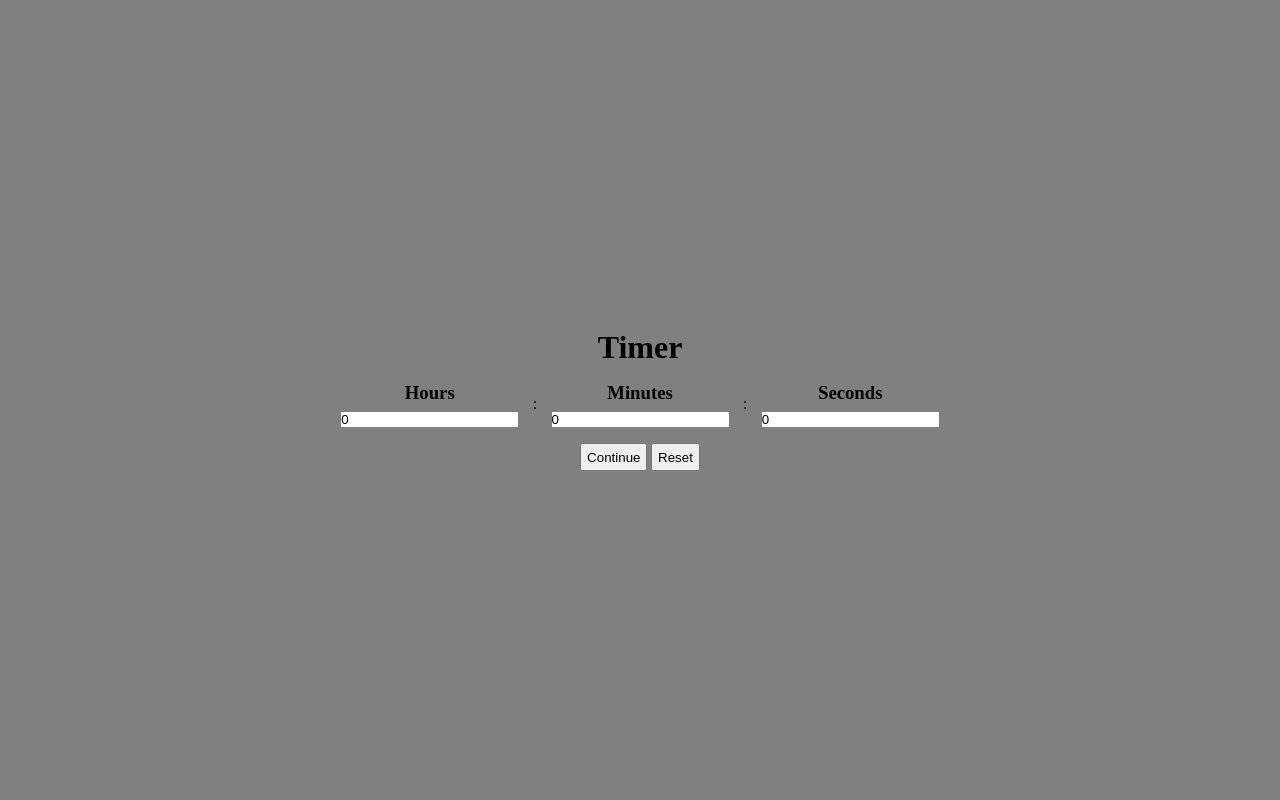
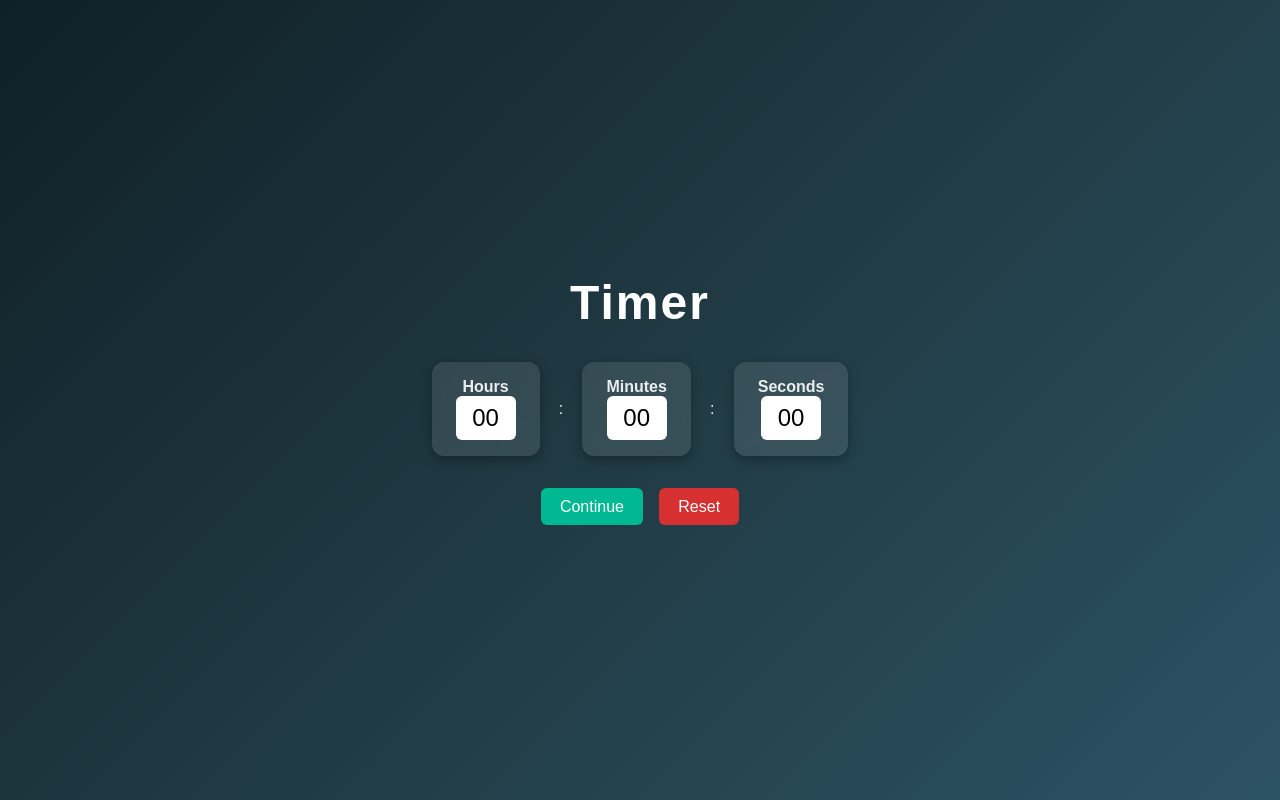
Before and after one commit to ArjunParajuli/Frontend_machine_coding, a plain HTML site: page countdown_timer/index.html in a window 1280 px wide. Both pictures are taken after a click on the button "Continue". Drawn offline with Linux system fonts and the light colour scheme.

Commit message:
Edge cases and final touches

```diff
--- a/countdown_timer/index.html
+++ b/countdown_timer/index.html
@@ -12,17 +12,17 @@
         <div class="content">
             <div class="box">
                 <h3>Hours</h3>
-                <input class="hr" value="0" />
+                <input class="hr" value="00" />
             </div>
             <span>:</span>
             <div class="box">
                 <h3>Minutes</h3>
-                <input class="min" value="0" />
+                <input class="min" value="00" />
             </div>
             <span>:</span>
             <div class="box">
                 <h3>Seconds</h3>
-                <input class="sec" value="0" />
+                <input class="sec" value="00" />
             </div>
         </div>
 
--- a/countdown_timer/script.js
+++ b/countdown_timer/script.js
@@ -1,47 +1,94 @@
 let contBtn=document.querySelector(".cont")
 let resetBtn=document.querySelector(".reset")
 
+let hr=document.querySelector(".hr")
+let min=document.querySelector(".min")
+let sec=document.querySelector(".sec")
+
 contBtn.addEventListener("click", handleStartStop)
+resetBtn.addEventListener("click", handleReset)
 
-let tid;
+function pad(num) {
+    num = Number(num);
+    if (num < 10) return "0" + num;
+    return String(num);
+}
+
+let tid=null;
+let running = false;
+
+
 function handleStartStop(e){
-    contBtn.innerHTML = (contBtn.innerHTML === "Continue") ? "Pause" : "Continue"
-    if(contBtn.innerHTML === "Continue"){
+    running = !running;
+    contBtn.textContent = running ? "Pause" : "Continue";
+
+    // stop when paused
+    if(!running){
         clearInterval(tid);
         return;
     }
 
-    let hr=document.querySelector(".hr")
-    let min=document.querySelector(".min")
-    let sec=document.querySelector(".sec")
+    hr.value = pad(Math.max(0, Number(hr.value)));
+    min.value = pad(Math.max(0, Number(min.value)));
+    sec.value = pad(Math.max(0, Number(sec.value)));
+
 
     tid = setInterval(()=>{
-        sec.value = (sec.value > 0) ? sec.value-1 : 0;
-        if(sec.value == 0){
-            if(min.value >= 1){
-                sec.value = 3;
-                min.value -= 1;
+        // Convert to numbers so your comparisons work
+        let h = Number(hr.value);
+        let m = Number(min.value);
+        let s = Number(sec.value);
+
+
+        if(s >= 60){
+            m += Math.floor(s / 60)
+            s = s % 60
+        }
+
+        if(m >= 60){
+            h += Math.floor(m / 60)
+            m = m % 60
+        }
+
+        // Decrease 1 second
+        if(s > 0) {
+            s--;
+        }else {
+            // sec hit 0
+            if(m > 0) {
+                s = 59;
+                m--;
+            }else if (h > 0) {
+                m = 59;
+                h--;
+                s = 59;
+            }else {
+                // timer finished
+                hr.value = "00";
+                min.value = "00";
+                sec.value = "00";
+                contBtn.textContent = "Continue";
+                running = false;
+                clearInterval(tid);
+                return;
             }
         }
 
-        if(min.value == 0){
-            if(hr.value >= 1){
-                min.value = 3;
-                hr.value -= 1;
-            }
-        }
-
-        if(sec.value <= 0 && min.value <= 0 && hr.value <= 0){
-            console.log("Finished")
-            min.value = 0
-            hr.value = 0
-            sec.value = 0
-            contBtn.innerHTML = "Continue"
-
-            clearInterval(tid)
-        }
+        hr.value = pad(h);
+        min.value = pad(m);
+        sec.value = pad(s);
     }, 1000)
 
+}
 
+function handleReset(){
+    console.log("Reset")
 
+    hr.value = "00";
+    min.value = "00";
+    sec.value = "00";
+
+    running = false;
+
+    contBtn.textContent = "Continue";
 }
--- a/countdown_timer/styles.css
+++ b/countdown_timer/styles.css
@@ -2,40 +2,83 @@
     margin: 0;
     padding: 0;
     box-sizing: border-box;
+    font-family: "Poppins", sans-serif;
 }
 
-
-.main{
+.main {
     display: flex;
     flex-direction: column;
     justify-content: center;
     align-items: center;
-    background-color: gray;
+    background: linear-gradient(135deg, #0f2027, #203a43, #2c5364);
     height: 100vh;
     width: 100vw;
-    gap:1rem;
+    gap: 2rem;
+    color: white;
 }
 
-.content{
+h1 {
+    font-size: 3rem;
+    font-weight: 600;
+    letter-spacing: 2px;
+}
+
+.content {
     display: flex;
-    gap: 0.9rem;
+    gap: 1.2rem;
     justify-content: center;
     align-items: center;
 }
 
-.box{
-    display: flex;
-    flex-direction: column;
-    align-items: center;
-    gap:0.5rem;
+.box {
+    background: rgba(255, 255, 255, 0.1);
+    padding: 1rem 1.5rem;
+    border-radius: 12px;
+    backdrop-filter: blur(4px);
+    text-align: center;
+    box-shadow: 0 4px 12px rgba(0,0,0,0.3);
 }
 
-button{
-    width: auto;
-    padding: 0.3rem;
+.box h3 {
+    font-size: 1rem;
+    opacity: 0.9;
 }
 
-input{
+input {
+    width: 60px;
+    padding: 0.5rem;
+    font-size: 1.5rem;
+    text-align: center;
+    border: none;
+    border-radius: 6px;
     outline: none;
+}
+
+.btns {
+    display: flex;
+    gap: 1rem;
+}
+
+button {
+    padding: 0.6rem 1.2rem;
     border: none;
+    border-radius: 6px;
+    background: #00b894;
+    color: white;
+    font-size: 1rem;
+    cursor: pointer;
+    transition: 0.2s;
 }
+
+button.reset {
+    background: #d63031;
+}
+
+button:hover {
+    transform: translateY(-2px);
+    opacity: 0.9;
+}
+
+button:active {
+    transform: scale(0.95);
+}
```
